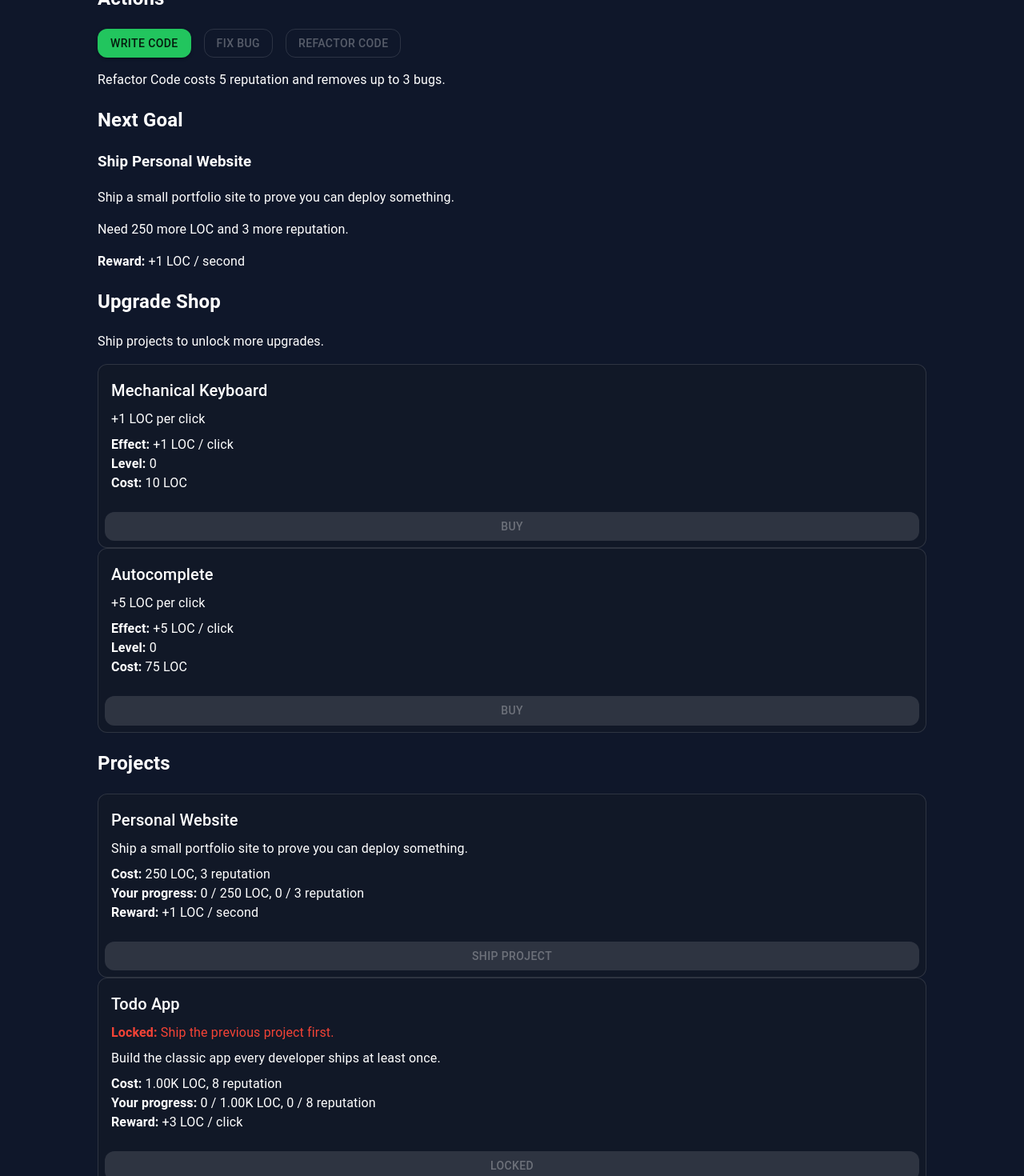
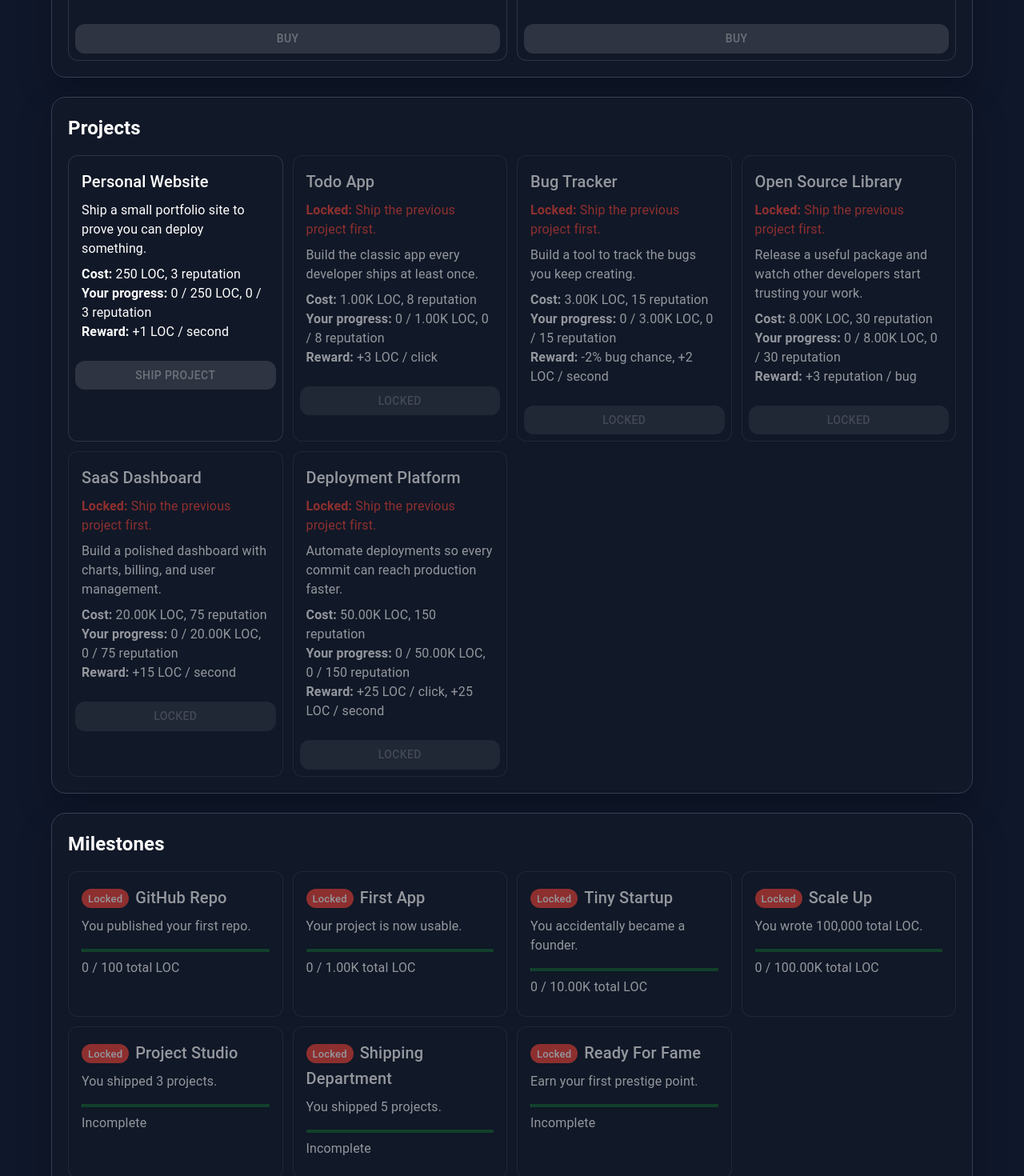
Before and after one commit to BlazingHotCode/commit-clicker, a React (Vite) app: page / in a window 1280 px wide. Shown: the part 1240-2710 px from the top of the page at 80% size. Built offline with nearby package versions, Linux system fonts and the light colour scheme.

Commit message:
restore panel separation styling

```diff
--- a/src/components/layout/GameLayout.tsx
+++ b/src/components/layout/GameLayout.tsx
@@ -1,4 +1,4 @@
-import { Box, Container, Typography } from "@mui/material";
+import { Box, Container, Stack, Typography } from "@mui/material";
 
 type GameLayoutProps = {
   children: React.ReactNode;
@@ -17,7 +17,9 @@ export function GameLayout({ children }: GameLayoutProps) {
         </Typography>
       </Box>
 
-      <Box component="main">{children}</Box>
+      <Stack component="main" spacing={3}>
+        {children}
+      </Stack>
     </Container>
   );
 }
--- a/src/index.css
+++ b/src/index.css
@@ -1,18 +1,109 @@
-main {
-  max-width: 1100px;
-  margin: 0 auto;
-  padding: 2rem;
+* {
+  box-sizing: border-box;
 }
 
-.game-header {
-  margin-bottom: 2rem;
+body {
+  margin: 0;
 }
 
-.game-header h1 {
-  margin-bottom: 0.25rem;
+button {
+  cursor: pointer;
 }
 
-.game-header p {
+button:disabled {
+  cursor: not-allowed;
+}
+
+section {
+  background: #111827;
+  border: 1px solid #334155;
+  border-radius: 18px;
+  padding: 1.25rem;
+  box-shadow: 0 18px 45px rgba(0, 0, 0, 0.22);
+}
+
+section h2 {
+  margin-top: 0;
+  margin-bottom: 1rem;
+}
+
+.resource-grid {
+  display: grid;
+  grid-template-columns: repeat(auto-fit, minmax(160px, 1fr));
+  gap: 0.75rem;
+}
+
+.upgrade-grid {
+  display: grid;
+  grid-template-columns: repeat(auto-fit, minmax(240px, 1fr));
+  gap: 0.75rem;
+}
+
+.project-grid {
+  display: grid;
+  grid-template-columns: repeat(auto-fit, minmax(240px, 1fr));
+  gap: 0.75rem;
+}
+
+.milestone-grid {
+  display: grid;
+  grid-template-columns: repeat(auto-fit, minmax(240px, 1fr));
+  gap: 0.75rem;
+}
+
+.achievement-grid {
+  display: grid;
+  grid-template-columns: repeat(auto-fit, minmax(240px, 1fr));
+  gap: 0.75rem;
+}
+
+.debug-grid {
+  display: grid;
+  grid-template-columns: repeat(auto-fit, minmax(240px, 1fr));
+  gap: 0.75rem;
+}
+
+.debug-grid label {
+  display: grid;
+  gap: 0.35rem;
+  margin-bottom: 0.75rem;
+  color: #d1d5db;
+  font-weight: 700;
+}
+
+.debug-grid input {
+  width: 100%;
+  border: 1px solid #4b5563;
+  border-radius: 8px;
+  background: #111827;
+  color: #f9fafb;
+  padding: 0.6rem 0.75rem;
+}
+
+.debug-grid button {
+  width: 100%;
+  margin-bottom: 0.75rem;
+}
+
+.locked-card {
+  opacity: 0.55;
+}
+
+.completed-card {
+  border-color: #22c55e !important;
+  background: #10251a !important;
+}
+
+.action-help,
+.section-help {
   color: #9ca3af;
-  margin-top: 0;
+  font-size: 0.9rem;
 }
+
+.action-help {
+  margin-bottom: 0;
+}
+
+.section-help {
+  margin-top: -0.25rem;
+}
```
